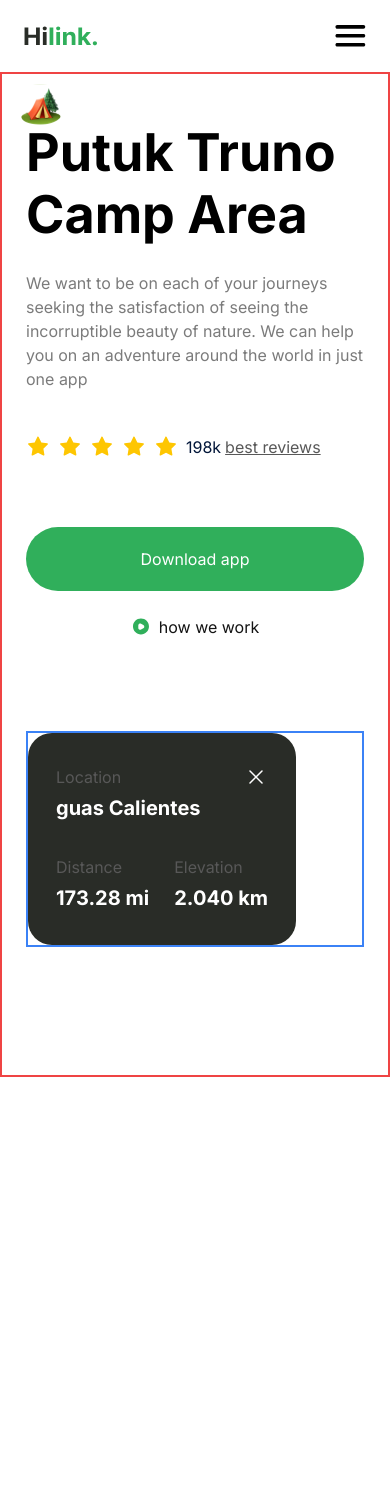
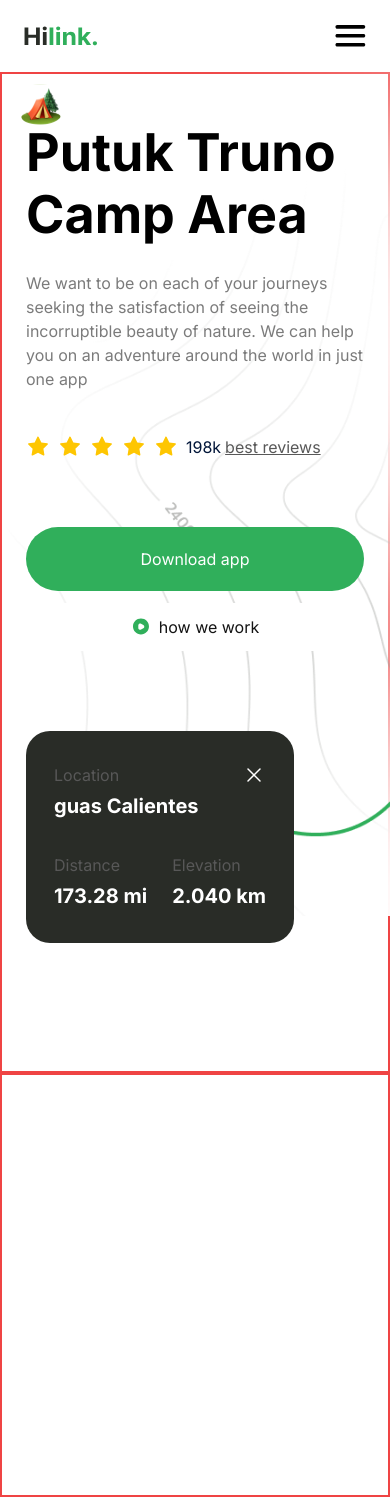
Before and after one commit to imadEddineBMZ/ViaMondo, a Next.js app: page / in a window 390 px wide. Before the commit the page ends 1077 px from the top, so only its background shows below. Built offline with nearby package versions, Linux system fonts and the light colour scheme.

Commit message:
camp start

```diff
--- a/app/layout.tsx
+++ b/app/layout.tsx
@@ -2,7 +2,6 @@ import type { Metadata } from "next";
 import React from "react";
 import "./globals.css";
 import Navbar from "../components/navbar";
-
 
 export const metadata: Metadata = {
   title: "ViaMondo",
@@ -15,10 +14,10 @@ export default function RootLayout({
   children: React.ReactNode;
 }>) {
   return (
-    <html lang="en" >
+    <html lang="en">
       <body>
         <Navbar />
-        {children}
+        <main className="relative overflow-hidden">{children}</main>
       </body>
     </html>
   );
--- a/app/page.tsx
+++ b/app/page.tsx
@@ -1,8 +1,12 @@
 import Hero from '@/components/hero'
+import Camp from '@/components/camp'
 
 const app = () => {
   return (
-    <Hero />
+    <>
+      <Hero />
+      <Camp />
+    </>
   )
 }
 
--- a/components/button.tsx
+++ b/components/button.tsx
@@ -1,21 +1,24 @@
-import Image from "next/image"
+import Image from "next/image";
 
 export type buttonProps = {
-    type: "button" | "submit";
-    icon?: string;
-    text: string;
-    variant: "btn_dark_green" |   "btn_green" | "btn_white_text" | "btn_white" | "btn_dark_green_outline";
-}
+  type: "button" | "submit";
+  icon?: string;
+  text: string;
+  variant:
+    | "btn_dark_green"
+    | "btn_green"
+    | "btn_white_text"
+    | "btn_white"
+    | "btn_dark_green_outline";
+};
 
 const Button = ({ type, icon, text, variant }: buttonProps) => {
   return (
     <button type={type} className={`flexCenter gap-2 rounded-full ${variant}`}>
-
       {icon && <Image src={icon} alt="icon" width={20} height={20} />}
       <label>{text}</label>
+    </button>
+  );
+};
 
-    </button>
-  )
-}
-
-export default Button
+export default Button;
--- /dev/null
+++ b/components/camp.tsx
@@ -0,0 +1,49 @@
+import Image from "next/image"
+
+
+interface camProps {
+    path : string ,
+    title : string ,
+    description : string,
+    number :  string ,
+}
+
+const campSite = ({path, title, description, number} : camProps) => {
+    return (
+        <div className={`relative w-full h-full min-w-[1100px] ${path} bg-cover bg-center bg-norepeat rounded-3xl border-2 border-blue-500`}>
+            <div className="flex flex-col justify-between items-start border-2 border-green-500 p-6 lg:px-20 lg:py-10">
+                <div className="flexCenter gap-4">
+                    <div className="rounded-full bg-green-50 p-4">
+                        <Image
+                            src="/folded-map.svg"
+                            alt="map"
+                            width={24}
+                            height={24}
+                        />
+                    </div>
+                    <div className="flex flex-col gap-1">
+                        <h4 className="regular-16 bold-20 text-white">{title}</h4>
+                        <p className="regular-14 text-white">{description}</p>
+                    </div>
+                </div>
+                <div className="">
+
+                </div>
+            </div>
+        </div>
+    )
+}
+
+const Camp = () => {
+  return (
+    <section className='relative max-container padding-container flex flex-col border-2 border-red-500
+    py-10 lg:py-20 xl:mb-20'>
+        <div className='hide-scrollbar flex h-[340px] w-full items-start juistify-start gap-5 overflow-x-auto
+        lg:h-[400px] xl:h-[640px] '>
+
+        </div>
+    </section>
+  )
+}
+
+export default Camp
--- a/components/hero.tsx
+++ b/components/hero.tsx
@@ -8,7 +8,7 @@ const Hero = () => {
     gap-20 py-10 pb-32 md:gap-28 lg:py-20 xl:flex-row border-2
     border-red-500"
     >
-      {/* <div className="hero-map" /> */}
+      <div className="hero-map " />
       <div className="relative z-100 flex flex-col flex-1 xl:w-1/2">
         <Image
           src="/camp.svg"
@@ -24,7 +24,7 @@ const Hero = () => {
           adventure around the world in just one app
         </p>
         <div className="flex gap-2 my-11">
-          <div className="flex items-centre gap-2">
+          <div className="flex items-center gap-2">
             {Array(5)
               .fill(0)
               .map((_, i) => (
@@ -56,7 +56,7 @@ const Hero = () => {
           />
         </div>
       </div>
-      <div className="relative border-2 border-blue-500 flex flex-1 items-start">
+      <div className="relative flex flex-1 items-start">
         <div className="relative flex flex-col gap-8 w-[268px] py-8 px-7 bg-green-90 rounded-3xl">
           <div className="flex flex-col gap-1">
             <div className="flexBetween">
```
Also changed, not shown: components/navbar.tsx (+12 -16 lines), constants/index.ts (+42 -42 lines).
